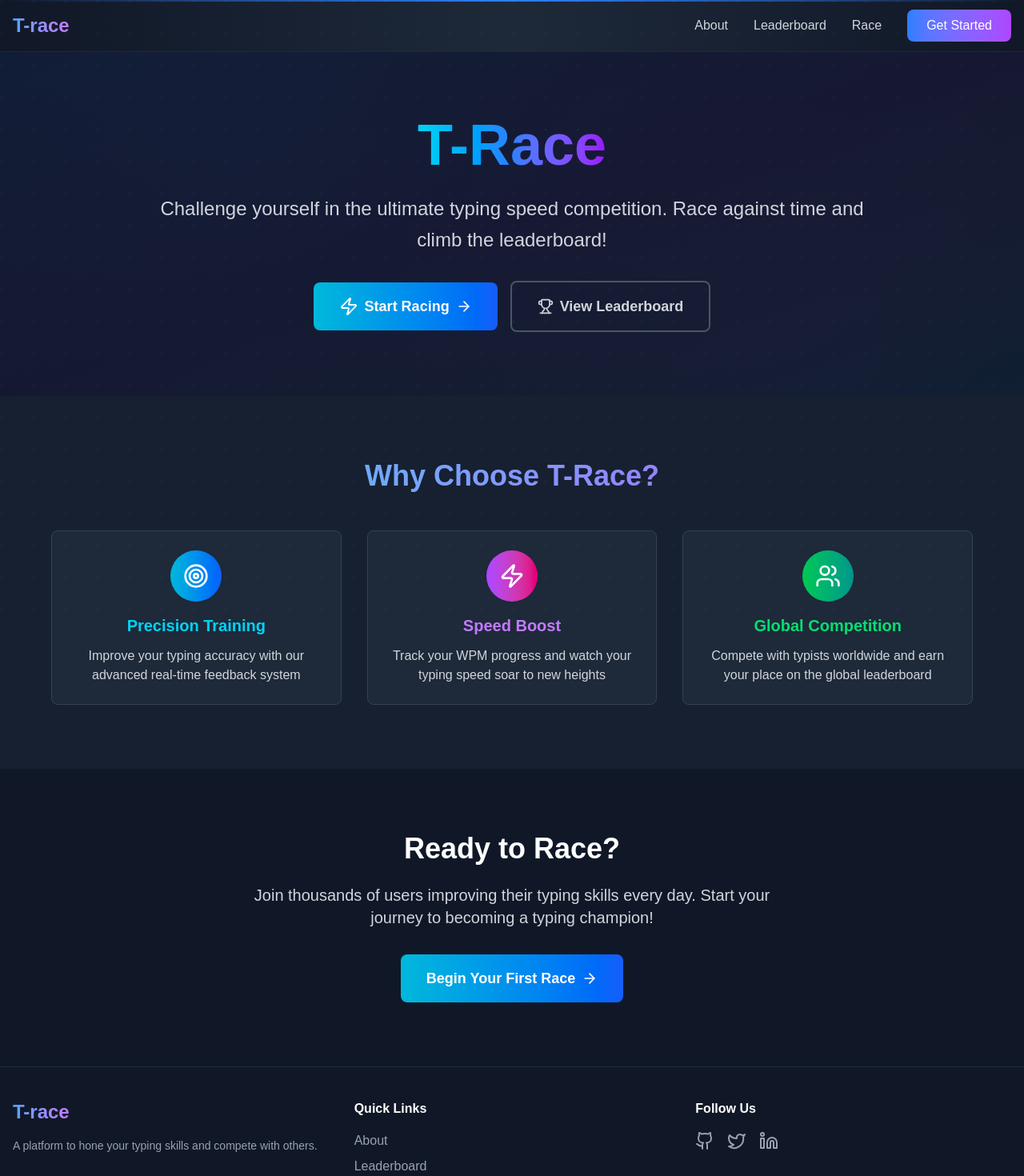
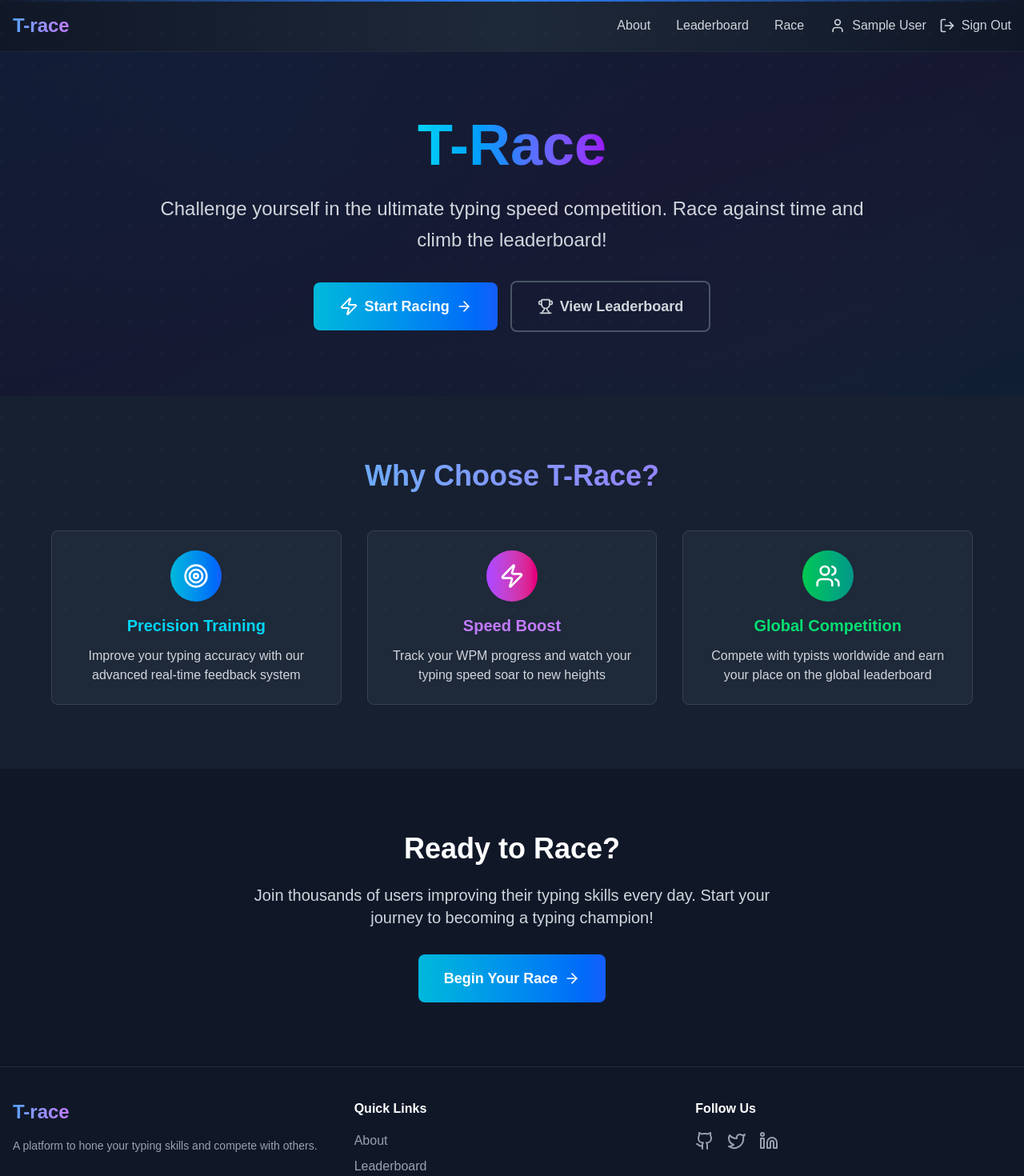
Before and after one commit to Ankit-raj-11/T-race, a Next.js app: page / in a window 1280 px wide. Shown: the top 1470 px of the page at 80% size. Built offline with nearby package versions, Linux system fonts and the light colour scheme; no server answers; sample sign-in values are in the browser's storage.

Commit message:
feat: Implement Google authentication with NextAuth in Header and Home components, and add session handling in Race component

```diff
--- a/package.json
+++ b/package.json
@@ -11,6 +11,7 @@
   "dependencies": {
     "lucide-react": "^0.544.0",
     "next": "15.5.4",
+    "next-auth": "^4.24.11",
     "react": "19.1.0",
     "react-dom": "19.1.0"
   },
--- a/src/components/Header.js
+++ b/src/components/Header.js
@@ -1,9 +1,21 @@
 import React from "react";
 import Link from "next/link";
-import { Menu, X } from "lucide-react";
+import { Menu, X, User, LogOut } from "lucide-react";
+import { useSession, signIn, signOut } from "next-auth/react";
 
 export default function Header() {
     const [isMenuOpen, setIsMenuOpen] = React.useState(false);
+    const { data: session, status } = useSession();
+
+    const handleGetStarted = () => {
+        if (status === 'loading') return;
+
+        if (session) {
+            window.location.href = '/race';
+        } else {
+            signIn('google', { callbackUrl: '/race' });
+        }
+    };
 
     return (
         <header className="sticky top-0 z-50 border-b border-gray-800 bg-gradient-to-r from-gray-900 via-gray-800 to-gray-900">
@@ -38,9 +50,29 @@ export default function Header() {
                         >
                             Race
                         </Link>
-                        <button className="bg-gradient-to-r from-blue-500 to-purple-500 hover:from-blue-600 hover:to-purple-600 text-white px-6 py-2 rounded-lg font-medium transition-all duration-300 hover:shadow-lg hover:shadow-blue-500/25">
-                            Get Started
-                        </button>
+                        {session ? (
+                            <div className="flex items-center gap-4">
+                                <div className="flex items-center gap-2 text-gray-300">
+                                    <User size={20} />
+                                    <span className="hidden sm:inline">{session.user.name}</span>
+                                </div>
+                                <button
+                                    onClick={() => signOut()}
+                                    className="flex items-center gap-2 text-gray-300 hover:text-white transition-colors duration-300"
+                                >
+                                    <LogOut size={20} />
+                                    <span className="hidden sm:inline">Sign Out</span>
+                                </button>
+                            </div>
+                        ) : (
+                            <button
+                                onClick={handleGetStarted}
+                                disabled={status === 'loading'}
+                                className="bg-gradient-to-r from-blue-500 to-purple-500 hover:from-blue-600 hover:to-purple-600 text-white px-6 py-2 rounded-lg font-medium transition-all duration-300 hover:shadow-lg hover:shadow-blue-500/25 disabled:opacity-50 disabled:cursor-not-allowed"
+                            >
+                                {status === 'loading' ? 'Loading...' : 'Get Started'}
+                            </button>
+                        )}
                     </nav>
 
                     {/* Mobile Menu Button */}
@@ -78,9 +110,29 @@ export default function Header() {
                             >
                                 Race
                             </Link>
-                            <button className="bg-gradient-to-r from-blue-500 to-purple-500 hover:from-blue-600 hover:to-purple-600 text-white px-6 py-2 rounded-lg font-medium transition-all duration-300 hover:shadow-lg hover:shadow-blue-500/25 w-full">
-                                Get Started
-                            </button>
+                            {session ? (
+                                <div className="flex flex-col gap-4 pt-4 border-t border-gray-800">
+                                    <div className="flex items-center gap-2 text-gray-300">
+                                        <User size={20} />
+                                        <span>{session.user.name}</span>
+                                    </div>
+                                    <button
+                                        onClick={() => signOut()}
+                                        className="flex items-center gap-2 text-gray-300 hover:text-white transition-colors duration-300"
+                                    >
+                                        <LogOut size={20} />
+                                        <span>Sign Out</span>
+                                    </button>
+                                </div>
+                            ) : (
+                                <button
+                                    onClick={handleGetStarted}
+                                    disabled={status === 'loading'}
+                                    className="bg-gradient-to-r from-blue-500 to-purple-500 hover:from-blue-600 hover:to-purple-600 text-white px-6 py-2 rounded-lg font-medium transition-all duration-300 hover:shadow-lg hover:shadow-blue-500/25 w-full disabled:opacity-50 disabled:cursor-not-allowed"
+                                >
+                                    {status === 'loading' ? 'Loading...' : 'Get Started'}
+                                </button>
+                            )}
                         </div>
                     </div>
                 )}
--- a/src/pages/index.js
+++ b/src/pages/index.js
@@ -1,8 +1,23 @@
 
 import { ArrowRight, Zap, Trophy, Users, Target } from 'lucide-react';
 import Link from 'next/link';
+import { useSession, signIn } from 'next-auth/react';
 
 export default function Home() {
+  const { data: session, status } = useSession();
+
+  const handleGetStarted = () => {
+    if (status === 'loading') return;
+
+    if (session) {
+      // User is authenticated, redirect to race
+      window.location.href = '/race';
+    } else {
+      // User is not authenticated, redirect to sign in
+      signIn('google', { callbackUrl: '/race' });
+    }
+  };
+
   return (
     <div className="min-h-screen bg-gray-900 text-white">
       {/* Hero Section */}
@@ -28,11 +43,15 @@ export default function Home() {
             </p>
 
             <div className="flex flex-col sm:flex-row gap-4 justify-center items-center">
-              <Link href="/race" className="group px-8 py-4 bg-gradient-to-r from-cyan-500 to-blue-600 text-white rounded-lg font-semibold text-lg hover:from-cyan-600 hover:to-blue-700 transition-all duration-200 transform hover:scale-105 flex items-center space-x-2">
+              <button
+                onClick={handleGetStarted}
+                disabled={status === 'loading'}
+                className="group px-8 py-4 bg-gradient-to-r from-cyan-500 to-blue-600 text-white rounded-lg font-semibold text-lg hover:from-cyan-600 hover:to-blue-700 transition-all duration-200 transform hover:scale-105 flex items-center space-x-2 disabled:opacity-50 disabled:cursor-not-allowed"
+              >
                 <Zap size={24} />
-                <span>Start Racing</span>
+                <span>{status === 'loading' ? 'Loading...' : session ? 'Start Racing' : 'Get Started'}</span>
                 <ArrowRight size={20} className="group-hover:translate-x-1 transition-transform" />
-              </Link>
+              </button>
 
               <Link href="/leaderboard" className="px-8 py-4 border-2 border-gray-600 text-gray-300 rounded-lg font-semibold text-lg hover:border-cyan-400 hover:text-cyan-400 transition-all duration-200 flex items-center space-x-2">
                 <Trophy size={20} />
@@ -94,10 +113,14 @@ export default function Home() {
             Join thousands of users improving their typing skills every day.
             Start your journey to becoming a typing champion!
           </p>
-          <Link href="/race" className="inline-flex items-center px-8 py-4 bg-gradient-to-r from-cyan-500 to-blue-600 text-white rounded-lg font-semibold text-lg hover:from-cyan-600 hover:to-blue-700 transition-all duration-200 transform hover:scale-105 space-x-2">
-            <span>Begin Your First Race</span>
+          <button
+            onClick={handleGetStarted}
+            disabled={status === 'loading'}
+            className="inline-flex items-center px-8 py-4 bg-gradient-to-r from-cyan-500 to-blue-600 text-white rounded-lg font-semibold text-lg hover:from-cyan-600 hover:to-blue-700 transition-all duration-200 transform hover:scale-105 space-x-2 disabled:opacity-50 disabled:cursor-not-allowed"
+          >
+            <span>{status === 'loading' ? 'Loading...' : session ? 'Begin Your Race' : 'Get Started'}</span>
             <ArrowRight size={20} />
-          </Link>
+          </button>
         </div>
       </section>
     </div>
--- a/src/pages/race.js
+++ b/src/pages/race.js
@@ -1,16 +1,29 @@
 import { useState, useEffect } from 'react';
 import { ArrowLeft, RotateCcw } from 'lucide-react';
 import Link from 'next/link';
+import { useSession } from 'next-auth/react';
+import { useRouter } from 'next/router';
 
 export default function Race() {
+  const { data: session, status } = useSession();
+  const router = useRouter();
   const [sentence, setSentence] = useState('');
   const [userInput, setUserInput] = useState('');
   const [loading, setLoading] = useState(true);
 
-  // Fetch random sentence on component mount
+  // Redirect to sign in if not authenticated
   useEffect(() => {
-    fetchNewSentence();
-  }, []);
+    if (status === 'unauthenticated') {
+      router.push('/auth/signin?callbackUrl=/race');
+    }
+  }, [status, router]);
+
+  // Fetch random sentence on component mount (only if authenticated)
+  useEffect(() => {
+    if (session) {
+      fetchNewSentence();
+    }
+  }, [session]);
 
   const fetchNewSentence = async () => {
     setLoading(true);
@@ -34,6 +47,20 @@ export default function Race() {
   const handleNewSentence = () => {
     fetchNewSentence();
   };
+
+  // Show loading while checking authentication
+  if (status === 'loading') {
+    return (
+      <div className="min-h-screen bg-gray-900 text-white flex items-center justify-center">
+        <div className="animate-spin rounded-full h-12 w-12 border-b-2 border-cyan-400"></div>
+      </div>
+    );
+  }
+
+  // Don't render content if not authenticated
+  if (!session) {
+    return null;
+  }
 
   return (
     <div className="bg-gray-900 text-white">
```
